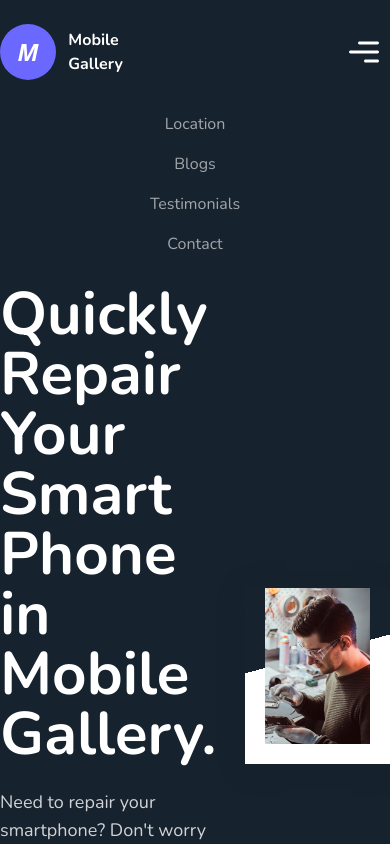
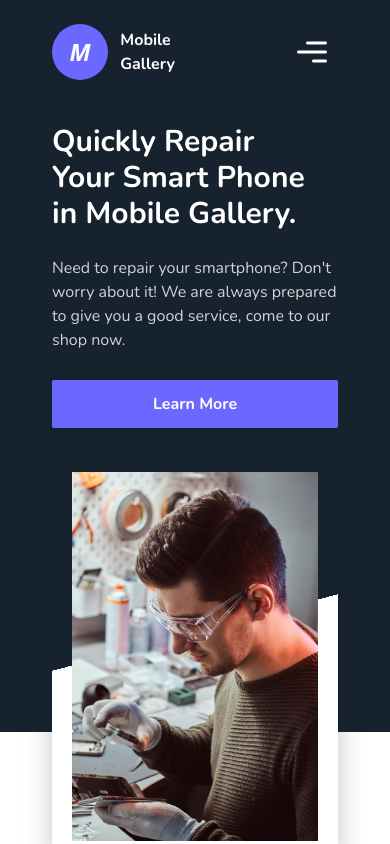
Before and after one commit to firasel/Mobile-Gallery, a React (Vite) app: page / in a window 390 px wide. Shown: the top 844 px of the page. Built offline with nearby package versions, Linux system fonts and the light colour scheme.

Commit message:
Hero section responsive done

```diff
--- a/src/Components/Header/Header.jsx
+++ b/src/Components/Header/Header.jsx
@@ -5,7 +5,7 @@ import './Header.css';
 
 const Header = () => {
   return (
-    <div className="headerBg">
+    <div className="headerBg px-5 sm:px-0">
       <Navbar />
       <Hero />
     </div>
--- a/src/Components/Hero/Hero.jsx
+++ b/src/Components/Hero/Hero.jsx
@@ -4,27 +4,27 @@ import mobileRepairImg from "../../assets/images/mobileRepair1.jpg";
 const Hero = () => {
   return (
     <header className="container mx-auto mt-5">
-      <div className="h-full flex items-center justify-between">
+      <div className="h-full md:flex items-center justify-between">
         {/* Content start */}
-        <div className="w-full md:-mt-36 font-[Nunito]">
-          <h2 className="text-6xl text-white font-bold mb-6 md:leading-snug">
+        <div className="w-full xl:-mt-36 font-[Nunito]">
+          <h2 className="text-3xl md:text-4xl lg:text-6xl xl:text-6xl text-white font-bold mb-6 md:leading-snug">
             Quickly Repair
             <br />
             Your Smart Phone <br />
             in Mobile Gallery.
           </h2>
-          <p className="text-white text-lg opacity-80">
+          <p className="text-white text-base md:text-lg opacity-80">
             Need to repair your smartphone? Don't worry about it! We are always
             prepared to give you a good service, come to our shop now.
           </p>
-          <button className="bg-[#6B68FF] text-white font-semibold px-8 py-3 mt-7 rounded-sm md:px-14 hover:bg-[#6562ff] transition-all duration-200">
+          <button className="w-full md:w-fit bg-[#6B68FF] text-white font-semibold px-8 py-3 mt-7 rounded-sm md:px-14 hover:bg-[#6562ff] transition-all duration-200">
             Learn More
           </button>
         </div>
         {/* Content end */}
         {/* Image start */}
         <div className="w-full">
-          <div className="w-5/6 ml-auto mt-4 px-5 py-5 imgBgStyle">
+          <div className="w-full md:w-5/6 ml-auto mt-6 md:mt-4 px-5 py-5 imgBgStyle">
             <img className="w-full h-full" src={mobileRepairImg} />
           </div>
         </div>
--- a/src/Components/Navbar/Navbar.jsx
+++ b/src/Components/Navbar/Navbar.jsx
@@ -18,7 +18,7 @@ const Navbar = () => {
             Gallery
           </div>
         </div>
-        <div className="hidden md:block md:flex items-center font-[Nunito]">
+        <div className="hidden md:block font-[Nunito]">
           <span className="text-white opacity-60 hover:opacity-75 transition-all duration-200 cursor-pointer px-2 py-2">
             Location
           </span>
@@ -41,8 +41,8 @@ const Navbar = () => {
       </div>
       <div
         className={`${
-          !expand && "h-0"
-        } h-auto overflow-hidden block md:hidden md:flex items-center text-center font-[Nunito]`}
+          !expand ? "h-0" : "h-auto"
+        } overflow-hidden block md:hidden text-center font-[Nunito]`}
       >
         <h4 className="text-white opacity-60 hover:opacity-80 transition-all duration-200 cursor-pointer px-2 py-2">
           Location
--- a/tailwind.config.js
+++ b/tailwind.config.js
@@ -2,6 +2,9 @@ module.exports = {
   content: ["./index.html", "./src/**/*.{vue,jsx,ts,js}"],
   theme: {
     extend: {},
+    container: {
+      padding: "2rem",
+    },
   },
   plugins: [],
 };
```
